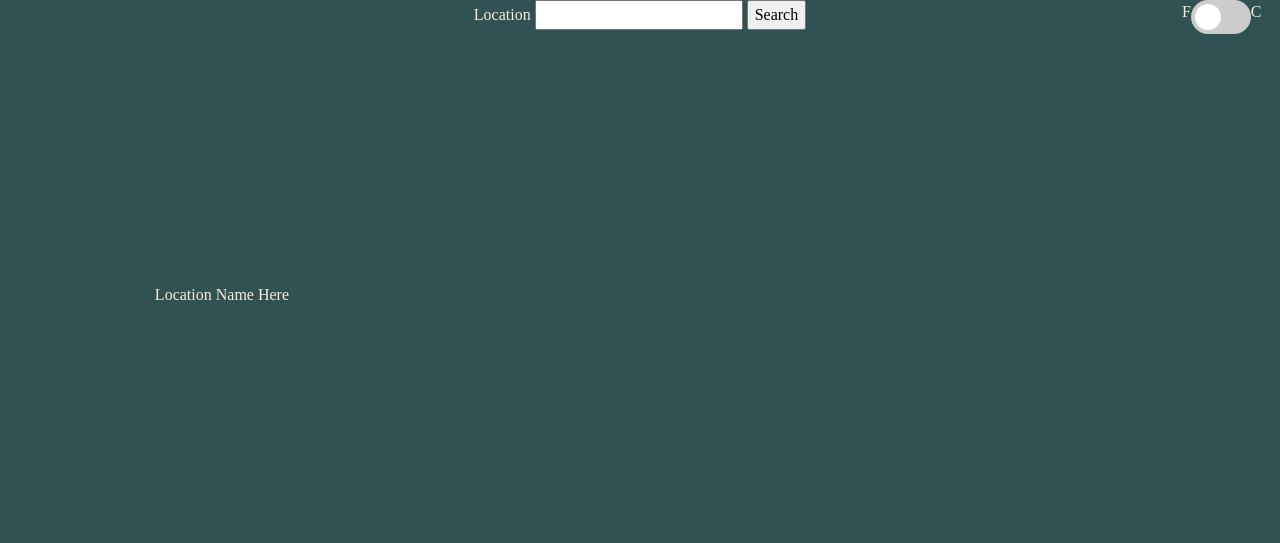
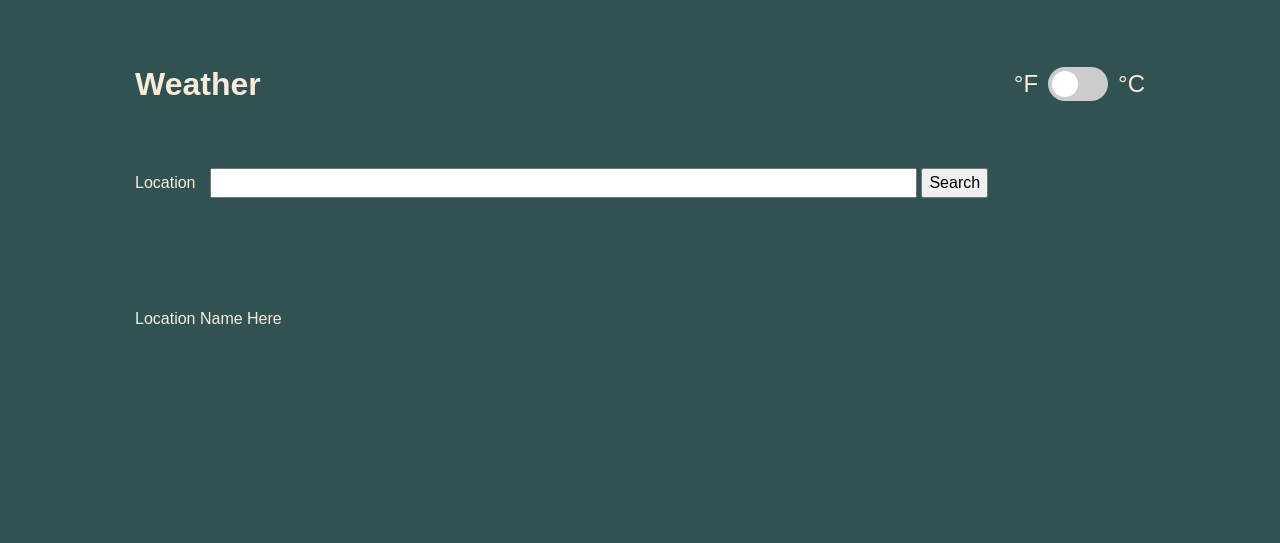
Before and after one commit to spelling-is-har/Weather-App, a website built with webpack: page src/template.html in a window 1280 px wide. Built offline with nearby package versions, Linux system fonts and the light colour scheme; no server answers.

Commit message:
begin css styling Changes to be committed: 	modified:   src/day-weather.js 	modified:   src/degrees.js 	modified:   src/dom.js 	modified:   src/index.js 	modified:   src/styles.css 	modified:   src/template.html
Untracked files:
	.gitignore

```diff
--- a/src/degrees.js
+++ b/src/degrees.js
@@ -3,6 +3,7 @@ export function getCelsius(f) {
   return c + "°C";
 }
 
+//default temps are in fahrenheit so no conversion needed
 export function getFahrenheit(f) {
   return f + "°F";
 }
--- a/src/dom.js
+++ b/src/dom.js
@@ -8,8 +8,7 @@ export function updateCurrent(data) {
   location.textContent = data.address;
 
   const icon = document.querySelector(".current-icon");
-  icon.textContent = data.icon;
-
+  icon.innerHTML = "";
   const iconImage = document.createElement("img");
 
   safeLoadImage(data)
@@ -25,7 +24,7 @@ export function updateCurrent(data) {
   const description = document.querySelector("#current-description");
   description.textContent = data.description;
 
-  const temp = document.querySelector(".current-temp");
+  const temp = document.querySelector(".temp");
   temp.textContent = degreeDisplay(data.temp);
   temp.dataset.temp = data.temp;
 }
--- a/src/index.js
+++ b/src/index.js
@@ -2,6 +2,17 @@ import "./styles.css";
 import { safeCallApi } from "./api-call.js";
 import { getCelsius, getFahrenheit } from "./degrees.js";
 import { processData } from "./process-data.js";
+
+//default to London
+safeCallApi("london")
+  .then((data) => {
+    console.log(data);
+    //supplies an index of 0 to handleEvent because 0 is the default index of day (today)
+    processData(data, 0);
+  })
+  .catch((e) => {
+    console.log("Caught:", e);
+  });
 
 document.querySelector("#location-form").addEventListener("submit", (event) => {
   event.preventDefault();
--- a/src/styles.css
+++ b/src/styles.css
@@ -83,8 +83,25 @@ body {
   color: antiquewhite;
   display: grid;
   grid-template-columns: 1fr 4fr 4fr 1fr;
-  gap: 3%;
-  height: 80vw;
+  /* grid-template-rows: 1fr 1fr 3fr 3fr 2fr; */
+  gap: 10px;
+  height: 80vh;
+  margin-top: 10px;
+  font-family: Arial, Helvetica, sans-serif;
+}
+
+.header-container {
+  grid-column: 2/4;
+  display: flex;
+  align-items: center;
+  justify-content: space-between;
+}
+
+.degree-container {
+  font-size: 1.5em;
+  display: flex;
+  align-items: center;
+  justify-content: center;
 }
 
 .input-container {
@@ -92,7 +109,19 @@ body {
   grid-column: 2/4;
   display: flex;
   width: 100%;
-  justify-content: center;
+  /* justify-content: center; */
+}
+
+.input-container form {
+  width: 100%;
+}
+
+.input-container label {
+  margin-right: 10px;
+}
+
+.input-container input {
+  width: 70%;
 }
 
 .location-display {
@@ -136,19 +165,13 @@ body {
   overflow-x: scroll;
 }
 
-.degree-container {
-  grid-column: 4/5;
-  display: flex;
-  align-items: start;
-  justify-content: center;
-}
-
 /* The switch - the box around the slider */
 .switch {
   position: relative;
   display: inline-block;
   width: 60px;
   height: 34px;
+  margin: 0px 10px 0px 10px;
 }
 
 /* Hide default HTML checkbox */
--- a/src/template.html
+++ b/src/template.html
@@ -3,9 +3,20 @@
   <head>
     <meta charset="UTF-8" />
     <meta name="viewport" content="width=device-width, initial-scale=1.0" />
-    <title>Template</title>
+    <title>Weather</title>
   </head>
   <body>
+    <div class="header-container">
+      <h1 id="title">Weather</h1>
+      <div class="degree-container">
+        <span>°F</span>
+        <label class="switch">
+          <input type="checkbox" id="degree-toggle" name="degree-toggle" />
+          <span class="slider round"></span>
+        </label>
+        <span>°C</span>
+      </div>
+    </div>
     <div class="input-container">
       <form action="#" id="location-form">
         <label for="location">Location</label>
@@ -13,18 +24,11 @@
         <button type="submit" id="Search-button">Search</button>
       </form>
     </div>
-    <div class="degree-container">
-      F
-      <label class="switch">
-        <input type="checkbox" id="degree-toggle" name="degree-toggle" />
-        <span class="slider round"></span>
-      </label>
-      C
-    </div>
+
     <div class="location-display">Location Name Here</div>
     <div class="current-container">
       <div class="current-icon"></div>
-      <div class="current-temp"></div>
+      <div class="current temp"></div>
       <p id="current-description"></p>
     </div>
     <div class="week-container"></div>
```
Also changed, not shown: src/day-weather.js (+0 -11 lines).
